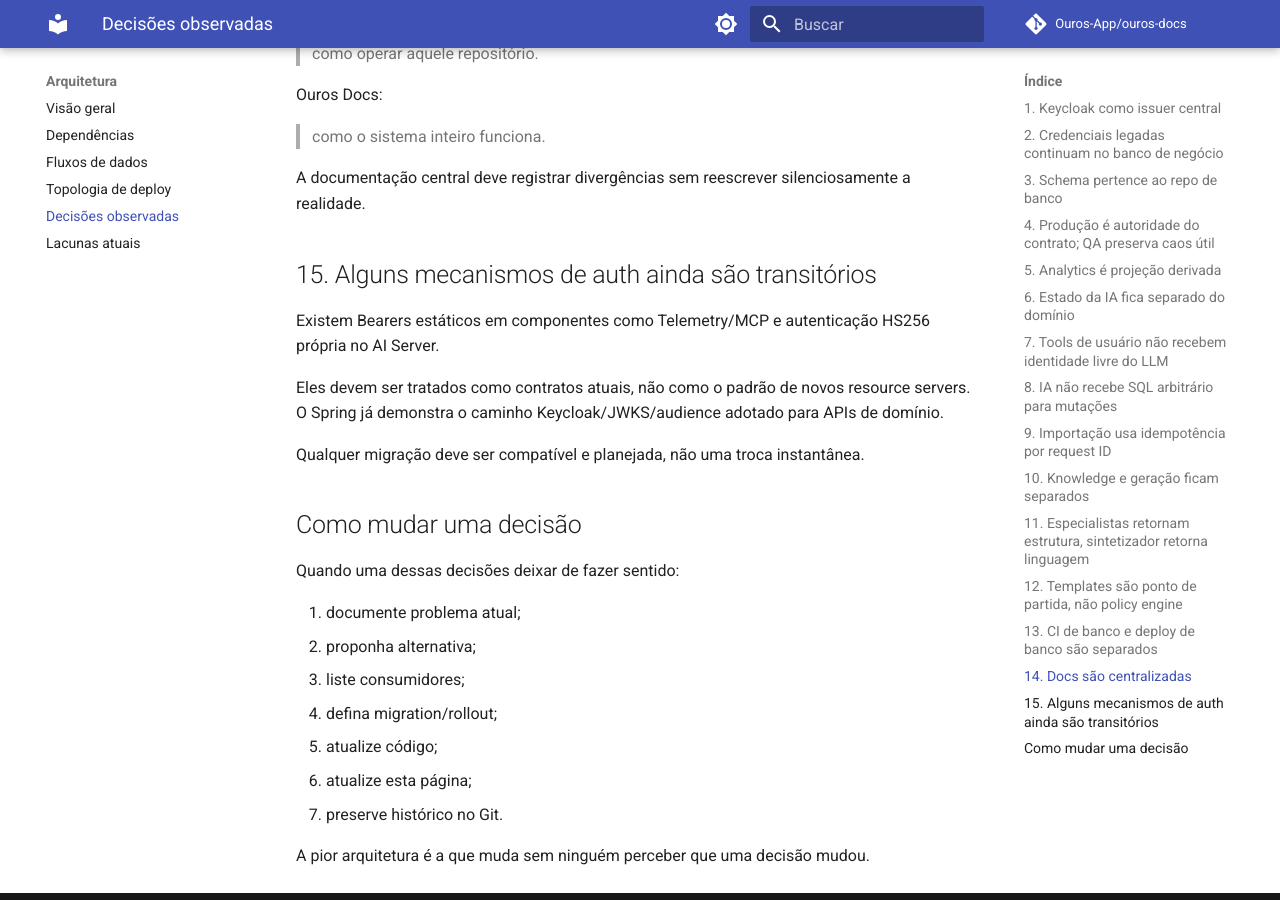
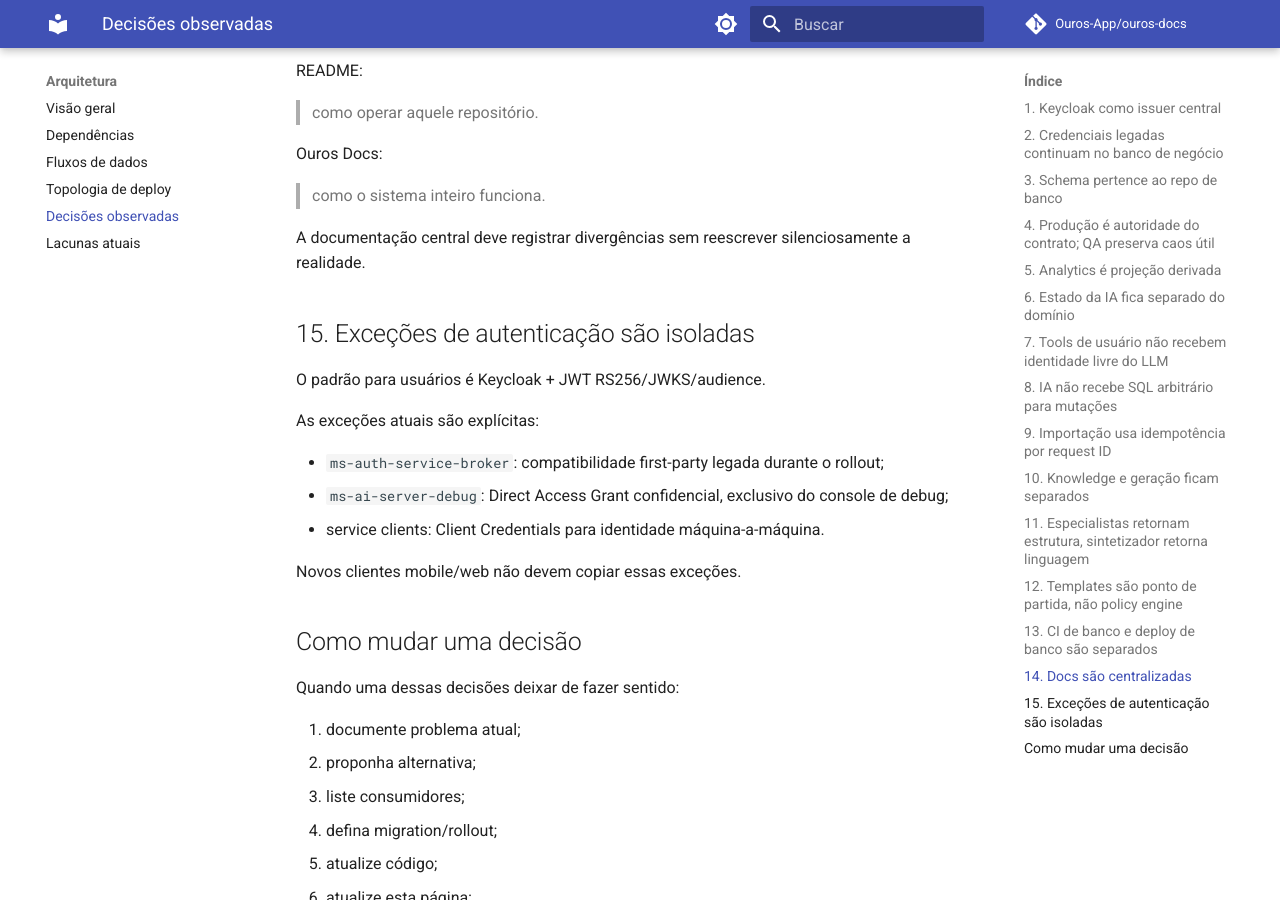
Before and after one commit to Ouros-App/ouros-docs, an MkDocs documentation site: the page built from docs/architecture/decisions.md, in a window 1280 px wide and 900 px high, scrolled down 4653 px. Built offline with MkDocs 1.6.1 and Material for MkDocs 9.7.7, drawn with Linux system fonts in a browser that asks for light colours; comment, search, counter and statistics services are not loaded; some of the changed text lies outside the part shown.

Commit message:
docs: align architecture decisions with centralized auth

```diff
--- a/docs/architecture/decisions.md
+++ b/docs/architecture/decisions.md
@@ -4,7 +4,7 @@
 
 ## 1. Keycloak como issuer central
 
-**Estado:** adotado pelo fluxo de domínio; outros serviços ainda estão em migração.
+**Estado:** adotado no caminho principal de identidade e nos resource servers usados pelo mobile.
 
 Decisão observada:
 
@@ -20,10 +20,11 @@
 
 Estado observado:
 
-- Spring API já valida JWT Keycloak por JWKS, issuer e audience;
-- Auth Service faz o broker de login e não emite JWT próprio;
-- Telemetry e Knowledge MCP ainda usam Bearer estático;
-- AI Server mantém autenticação própria por Bearer/JWT HS256.
+- Spring API, AI Server, Knowledge MCP e Telemetry validam JWT Keycloak por JWKS, issuer e audience;
+- Auth Service continua como bridge para credenciais legadas e não assina o JWT final;
+- o Android usa `ouros-mobile` com Authorization Code + PKCE;
+- o AI Server encaminha o mesmo JWT do usuário ao Knowledge MCP;
+- Telemetry adiciona uma barreira de autorização: realm role `admin`.
 
 ## 2. Credenciais legadas continuam no banco de negócio
 
@@ -182,13 +183,17 @@
 
 A documentação central deve registrar divergências sem reescrever silenciosamente a realidade.
 
-## 15. Alguns mecanismos de auth ainda são transitórios
+## 15. Exceções de autenticação são isoladas
 
-Existem Bearers estáticos em componentes como Telemetry/MCP e autenticação HS256 própria no AI Server.
+O padrão para usuários é Keycloak + JWT RS256/JWKS/audience.
 
-Eles devem ser tratados como contratos atuais, não como o padrão de novos resource servers. O Spring já demonstra o caminho Keycloak/JWKS/audience adotado para APIs de domínio.
+As exceções atuais são explícitas:
 
-Qualquer migração deve ser compatível e planejada, não uma troca instantânea.
+- `ms-auth-service-broker`: compatibilidade first-party legada durante o rollout;
+- `ms-ai-server-debug`: Direct Access Grant confidencial, exclusivo do console de debug;
+- service clients: Client Credentials para identidade máquina-a-máquina.
+
+Novos clientes mobile/web não devem copiar essas exceções.
 
 ## Como mudar uma decisão
 
```
